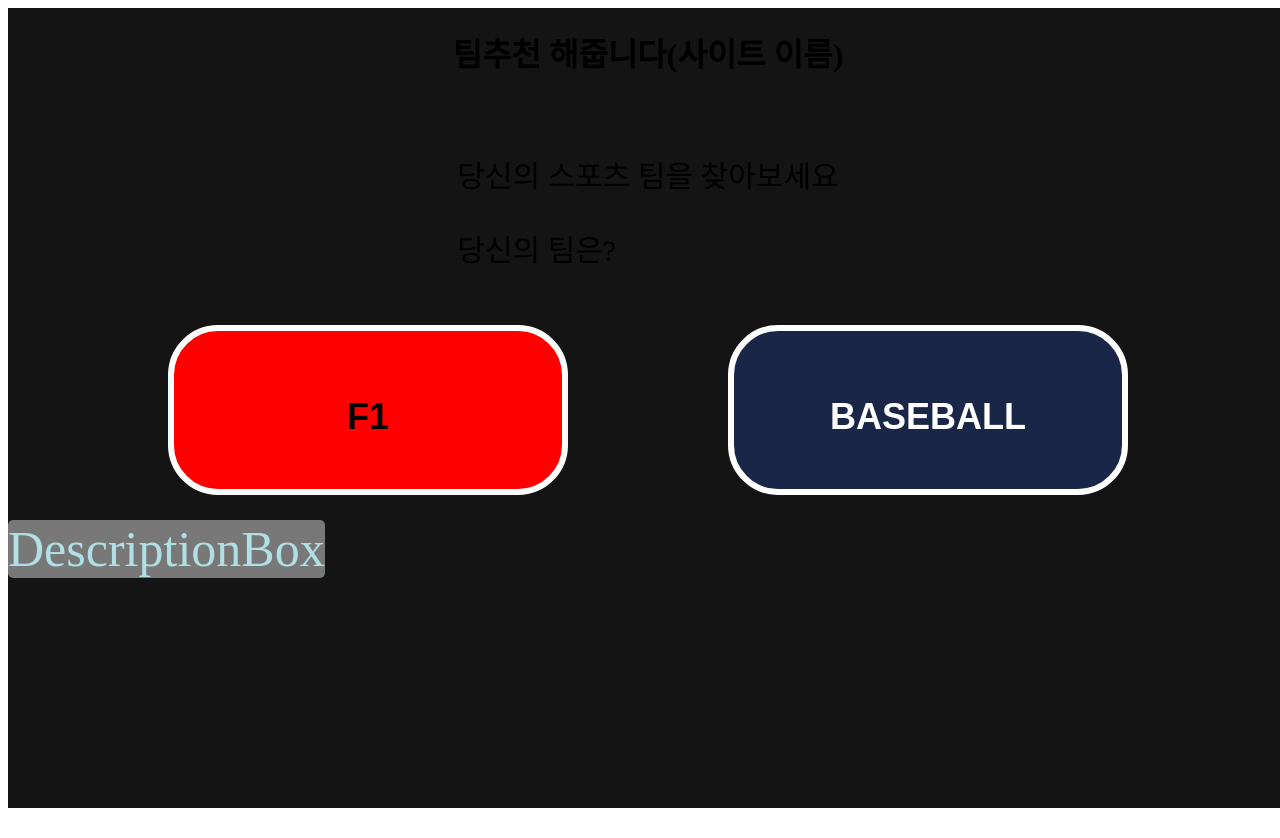
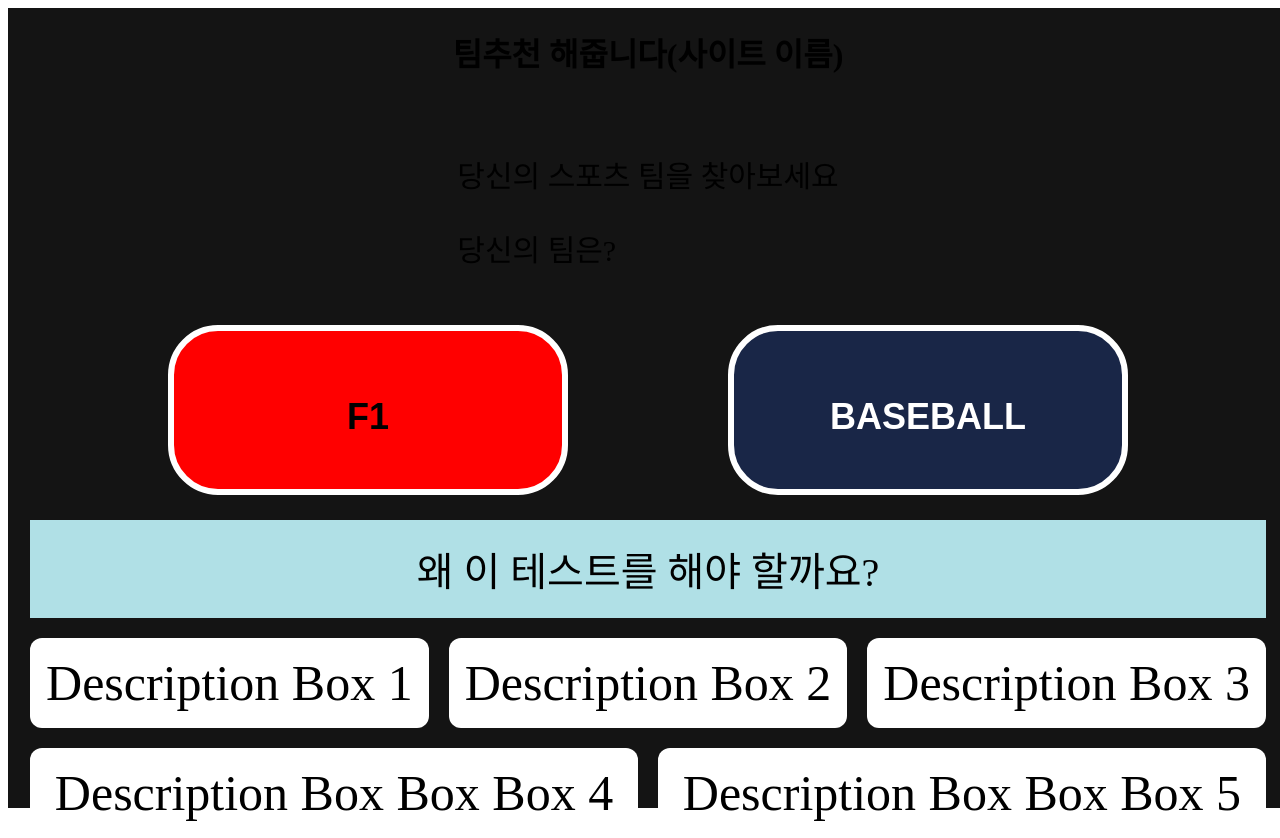
Before and after one commit to SportsTeamRecommend/FrontEnd, a React (Vite) app: page / in a window 1280 px wide. Before the commit the page ends 816 px from the top, so only its background shows below. Built offline with nearby package versions, Linux system fonts and the light colour scheme.

Commit message:
feature: DescriptionBox 배치 및 css 적용

```diff
--- a/src/components/DescriptionBox.css
+++ b/src/components/DescriptionBox.css
@@ -1,11 +1,39 @@
-.descriptionBox_container {
-  display: flex;
+.Title {
+  color: black;
+  background: powderblue;
   width: 100%;
+  text-align: center;
+  font-size: 40px;
+  padding-top: 20px;
+  padding-bottom: 20px;
 }
 
-.DB_btn1 {
-  color: powderblue;
-  background-color: rgb(120, 120, 120);
-  border-radius: 5px;
+.descriptionBox_container {
+  display: grid;
+  grid-template-rows: auto auto;
+  gap: 20px;
+  max-width: 100%;
+  margin: 0 auto;
+}
+
+.D_Box {
+  background: white;
+  border-radius: 12px;
+  padding: 16px;
+  text-align: center;
   font-size: 50px;
+
+  overflow-wrap: break-word; /* 테스트용, 박스 내부 텍스트 자동 줄바꿈 기능 */
 }
+
+.top-row {
+  display: grid;
+  grid-template-columns: repeat(3, 1fr);
+  gap: 20px;
+}
+
+.bottom-row {
+  display: grid;
+  grid-template-columns: repeat(2, 1fr);
+  gap: 20px;
+}
--- a/src/components/DescriptionBox.jsx
+++ b/src/components/DescriptionBox.jsx
@@ -1,8 +1,23 @@
 // homepage의 "왜 이 테스트를 해야 할까요?" 밑에 들어가는 설명 박스들
+// width 1000px 이상일 시 위 3개, 아래 2개 구조 고정
+// width 1000px 아래로 내려가면 세로로 5개 나열
 import './DescriptionBox.css';
 
 const DescriptionBox = () => {
-  return <div className="DB_btn1">DescriptionBox</div>;
+  return (
+    <>
+      <div className="Title">왜 이 테스트를 해야 할까요?</div>
+      <div className="top-row">
+        <div className="D_Box">Description Box 1</div>
+        <div className="D_Box">Description Box 2</div>
+        <div className="D_Box">Description Box 3</div>
+      </div>
+      <div className="bottom-row">
+        <div className="D_Box">Description Box Box Box 4</div>
+        <div className="D_Box">Description Box Box Box 5</div>
+      </div>
+    </>
+  );
 };
 
 export default DescriptionBox;
```
